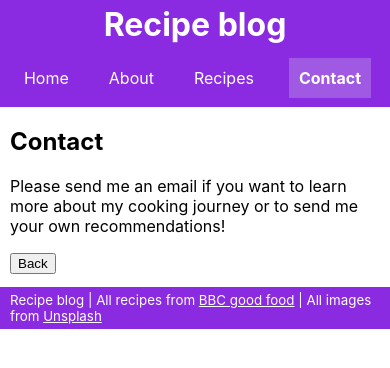
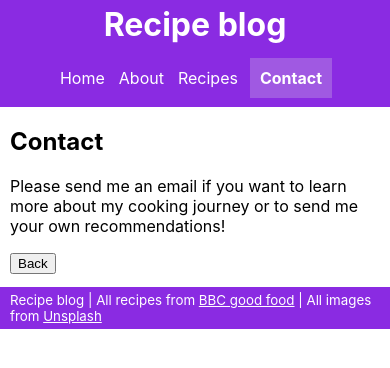
Before and after one commit to evg4/recipe-blog, a React (Create React App) app: page /contact in a window 390 px wide. Shown: the top 368 px of the page. Built offline with nearby package versions, Linux system fonts and the light colour scheme.

Commit message:
optimise for mobile

```diff
--- a/src/components/App/App.module.css
+++ /dev/null
@@ -1,4 +0,0 @@
-.app {
-  margin: 10px;
-  border: 1px solid red;
-}
--- a/src/components/NavBar/NavBar.module.css
+++ b/src/components/NavBar/NavBar.module.css
@@ -13,7 +13,6 @@
 .a {
   text-decoration: none;
   color: white;
-
   padding: 5px;
 }
 
@@ -30,4 +29,13 @@
   border: 1px solid blueviolet;
 }
 
+@media only screen and (max-width: 500px) {
+  .li {
+    padding: 5px;
+  }
+  .a {
+    padding: 2px;
+  }
+}
+
 /*rgb(160, 89, 226);*/
--- a/src/components/Recipe/Recipe.js
+++ b/src/components/Recipe/Recipe.js
@@ -24,7 +24,6 @@ function Recipe() {
               </div>
               <img
                 className={styles.img}
-                height="300"
                 alt="the finished dish"
                 src={recipesArray[i].img}
               ></img>
--- a/src/components/Recipe/Recipe.module.css
+++ b/src/components/Recipe/Recipe.module.css
@@ -10,4 +10,21 @@
 
 .img {
   margin: 0 auto;
+  height: 300px;
 }
+
+@media only screen and (max-width: 700px) {
+  .img {
+    height: 200px;
+  }
+}
+
+@media only screen and (max-width: 500px) {
+  .img {
+    height: 150px;
+  }
+
+  .div {
+    display: inline;
+  }
+}
```
